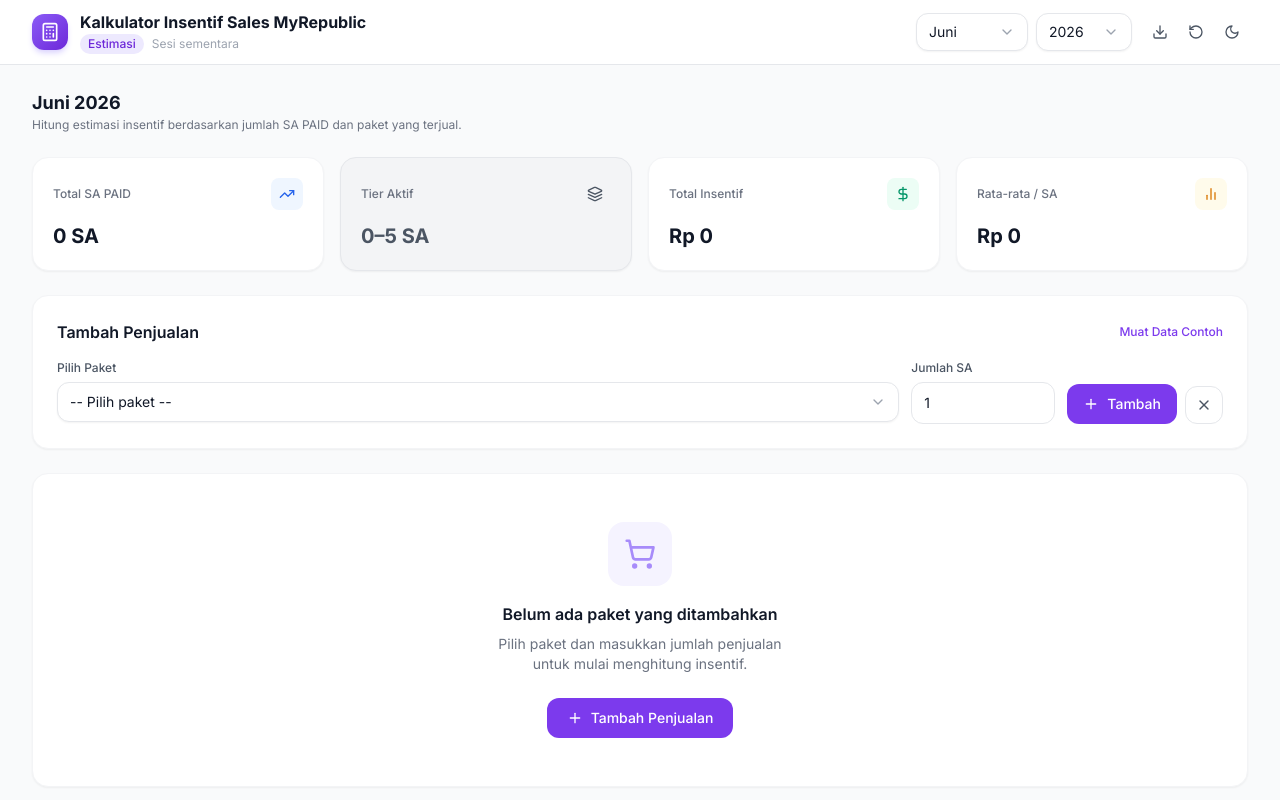
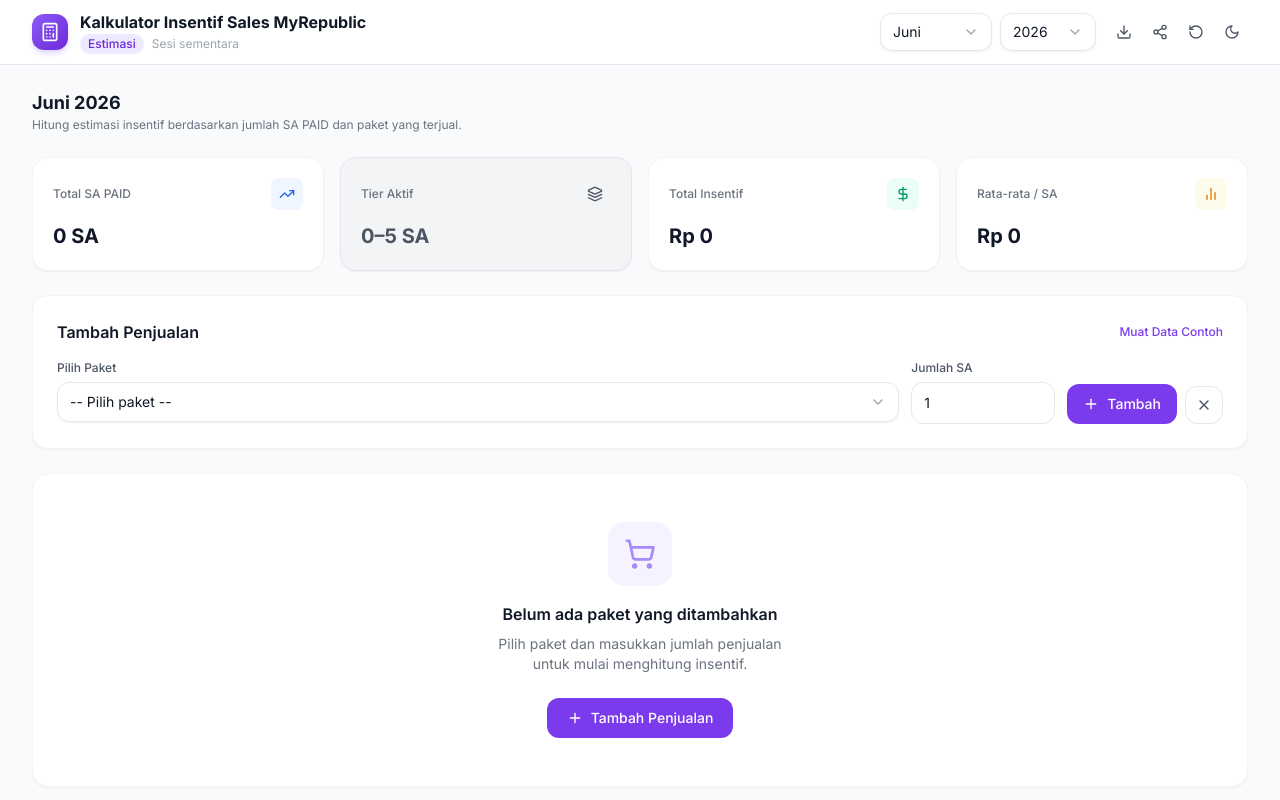
Before and after one commit to scndnic/kalkulator-insentif-sales, a React (Vite) app: page / in a window 1280 px wide. Shown: the top 800 px of the page. Built offline with nearby package versions, Linux system fonts and the light colour scheme.

Commit message:
Add desktop share action

```diff
--- a/src/App.tsx
+++ b/src/App.tsx
@@ -207,6 +207,7 @@
         onYearChange={setSelectedYear}
         onToggleDarkMode={() => setDarkMode(!darkMode)}
         onDownloadPdf={downloadPdf}
+        onSharePdf={() => setShowShareDialog(true)}
         onReset={() => setShowResetConfirm(true)}
         onLogoClick={() => requestAdminAccess('packages')}
       />
--- a/src/components/Header.tsx
+++ b/src/components/Header.tsx
@@ -1,4 +1,4 @@
-import { Calculator, Moon, Sun, Download, RotateCcw } from 'lucide-react';
+import { Calculator, Moon, Sun, Download, RotateCcw, Share2 } from 'lucide-react';
 import CustomSelect from './CustomSelect';
 
 const MONTHS = [
@@ -14,6 +14,7 @@
   onYearChange: (year: number) => void;
   onToggleDarkMode: () => void;
   onDownloadPdf: () => void;
+  onSharePdf: () => void;
   onReset: () => void;
   onLogoClick: () => void;
 }
@@ -26,6 +27,7 @@
   onYearChange,
   onToggleDarkMode,
   onDownloadPdf,
+  onSharePdf,
   onReset,
   onLogoClick,
 }: HeaderProps) {
@@ -88,6 +90,13 @@
                 <Download className="w-4 h-4" />
               </button>
               <button
+                onClick={onSharePdf}
+                title="Bagikan PDF"
+                className="hidden lg:flex p-2 rounded-lg hover:bg-gray-100 dark:hover:bg-gray-800 text-gray-600 dark:text-gray-400 transition-colors"
+              >
+                <Share2 className="w-4 h-4" />
+              </button>
+              <button
                 onClick={onReset}
                 title="Reset"
                 className="hidden lg:flex p-2 rounded-lg hover:bg-gray-100 dark:hover:bg-gray-800 text-gray-600 dark:text-gray-400 transition-colors"
```
